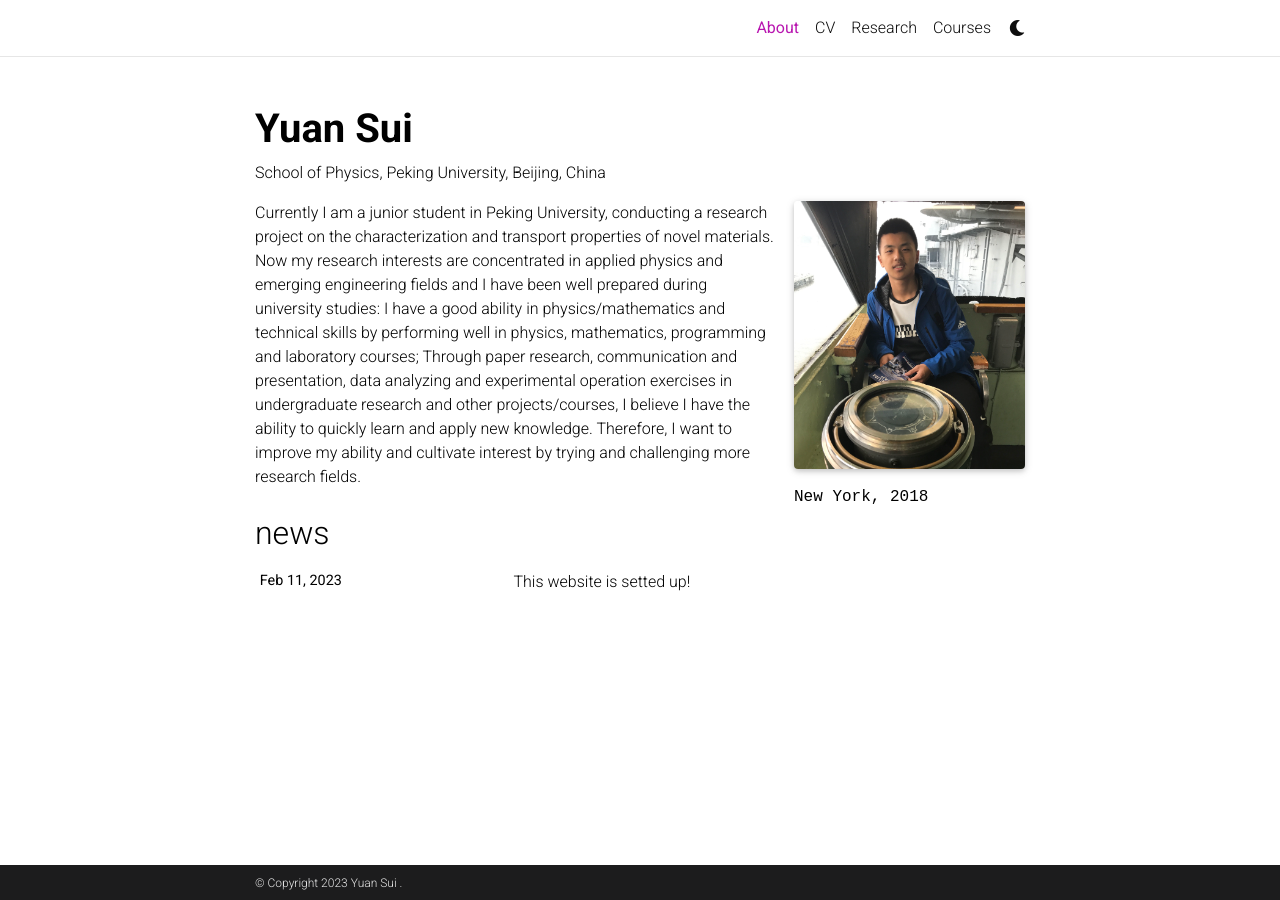
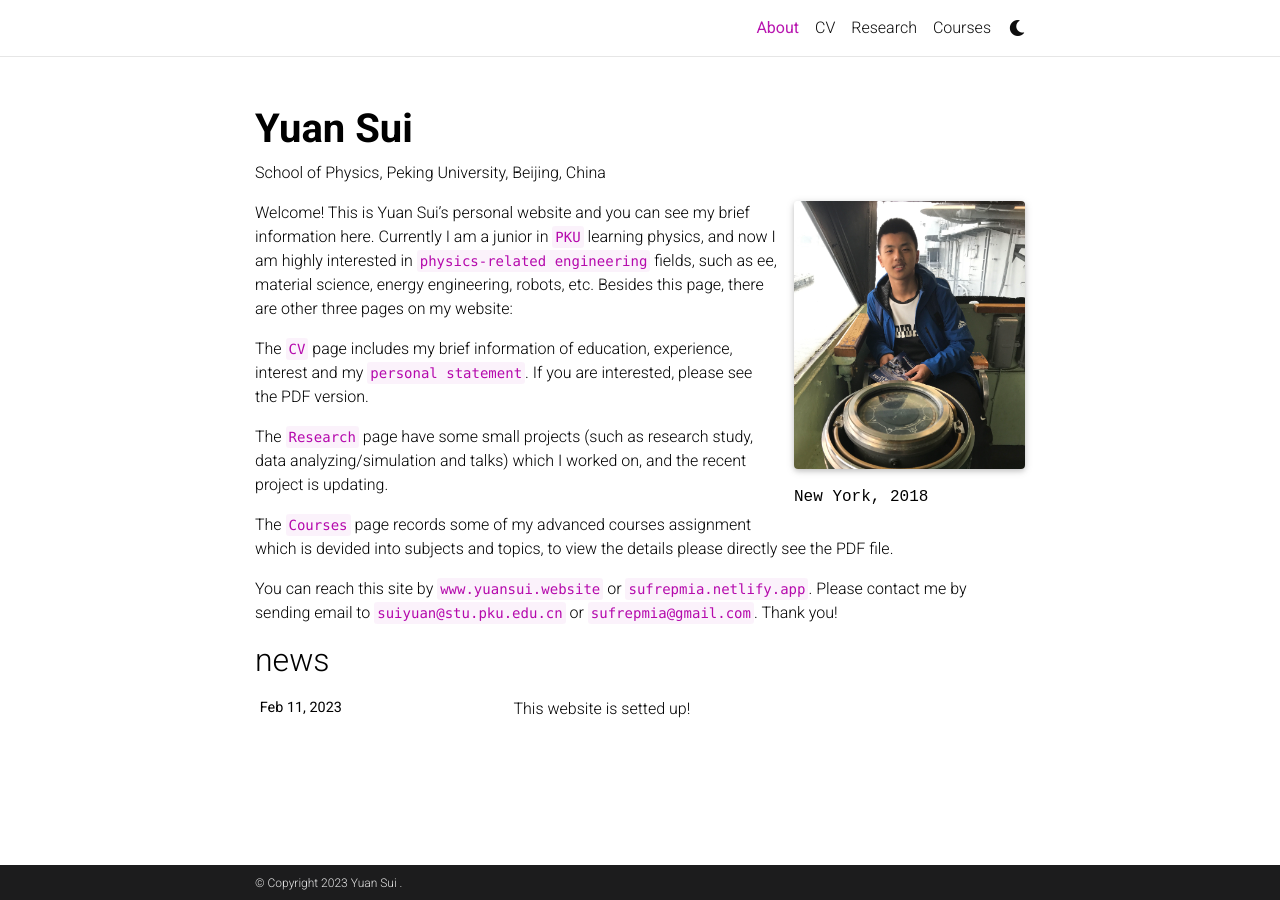
Before and after one commit to sufrepmia/al-folio_theme, a Jekyll site: the page built from _pages/about.md, in a window 1280 px wide. Built offline with Jekyll 4.4.1, drawn with Linux system fonts in a browser that asks for light colours; full-size pictures stand in for the smaller copies a plugin makes; comment, search, counter and statistics services are not loaded; a style sheet for code colours, icons or effects is not loaded.

Commit message:
Update about.md

```diff
--- a/_pages/about.md
+++ b/_pages/about.md
@@ -14,4 +14,12 @@ profile:
 news: true # includes a list of news items
 ---
 
-Currently I am a junior student in Peking University, conducting a research project on the characterization and transport properties of novel materials. Now my research interests are concentrated in applied physics and emerging engineering fields and I have been well prepared during university studies: I have a good ability in physics/mathematics and technical skills by performing well in physics, mathematics, programming and laboratory courses; Through paper research, communication and presentation, data analyzing and experimental operation exercises in undergraduate research and other projects/courses, I believe I have the ability to quickly learn and apply new knowledge. Therefore, I want to improve my ability and cultivate interest by trying and challenging more research fields.
+Welcome! This is Yuan Sui's personal website and you can see my brief information here. Currently I am a junior in `PKU` learning physics, and now I am highly interested in `physics-related engineering` fields, such as ee, material science, energy engineering, robots, etc. Besides this page, there are other three pages on my website:
+
+The `CV` page includes my brief information of education, experience, interest and my `personal statement`. If you are interested, please see the PDF version.
+
+The `Research` page have some small projects (such as research study, data analyzing/simulation and talks) which I worked on, and the recent project is updating.
+
+The `Courses` page records some of my advanced courses assignment which is devided into subjects and topics, to view the details please directly see the PDF file.
+
+You can reach this site by `www.yuansui.website` or `sufrepmia.netlify.app`. Please contact me by sending email to `suiyuan@stu.pku.edu.cn` or `sufrepmia@gmail.com`. Thank you!
```
